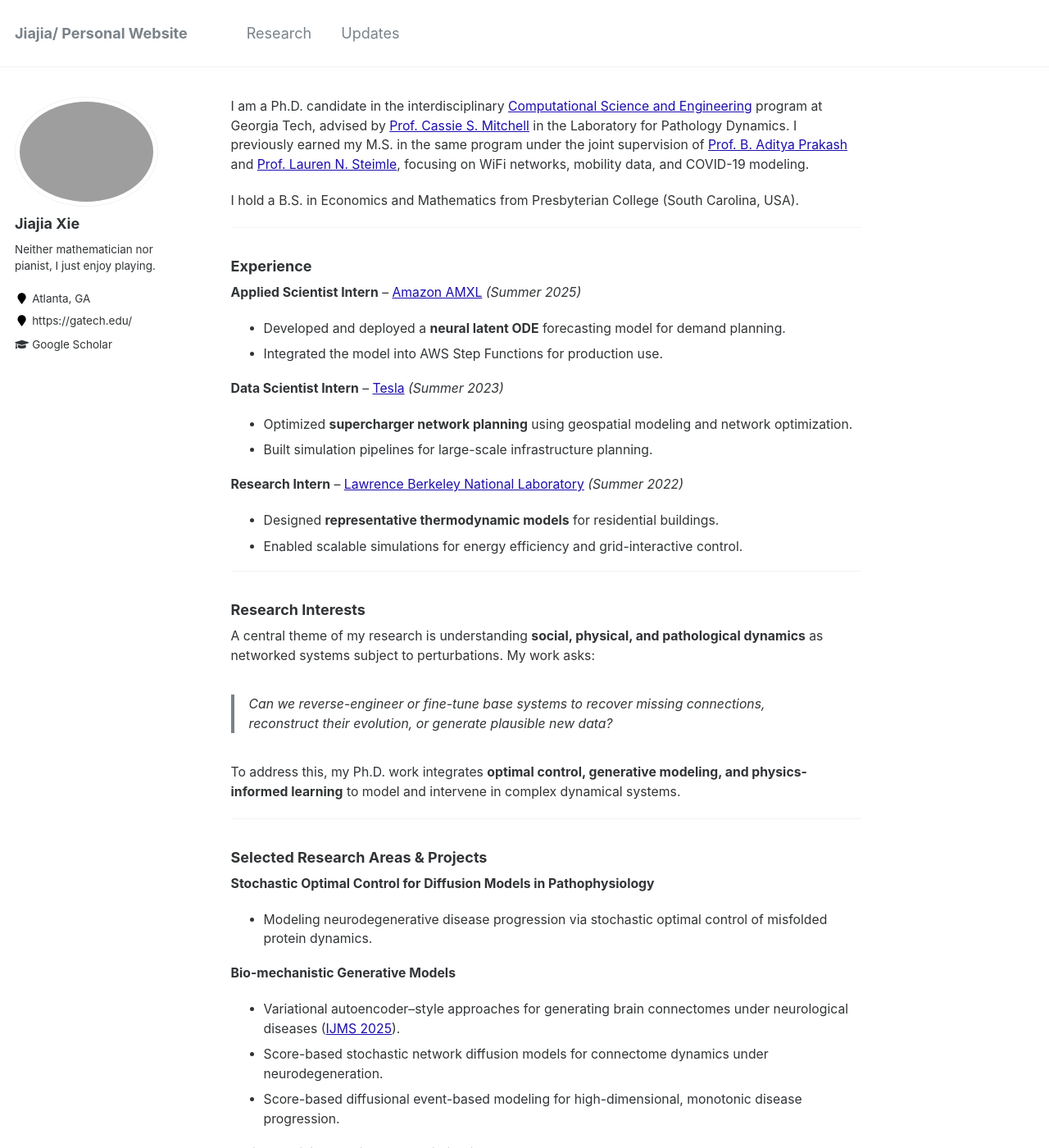
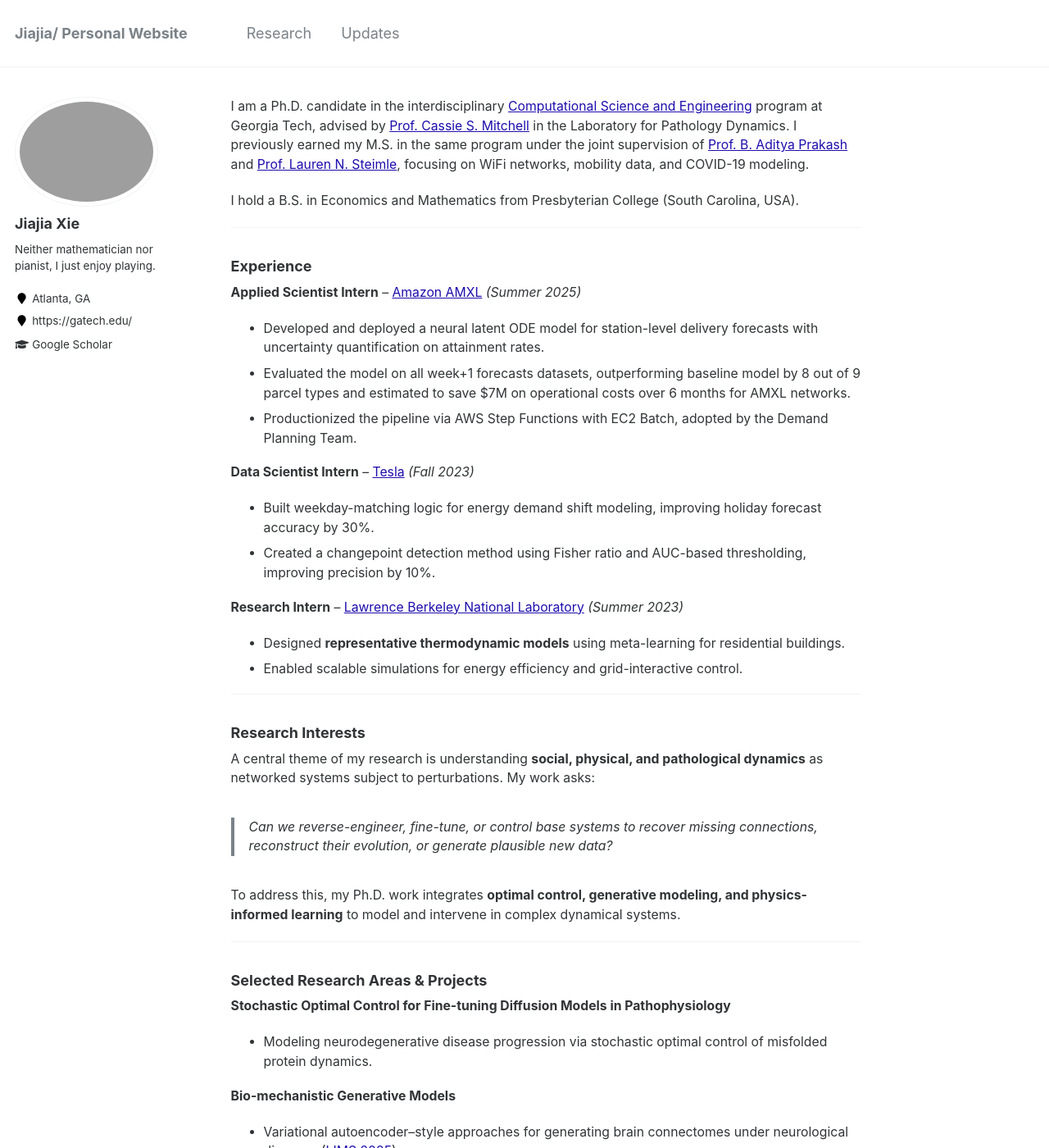
Before and after one commit to jxie1997/jxie1997.github.io, a Jekyll site: the page built from _pages/about.md, in a window 1280 px wide and 1400 px high. Shown: the whole window at 82% size. Built offline with Jekyll 4.4.1, drawn with Linux system fonts in a browser that asks for light colours.

Commit message:
update industry

```diff
--- a/_pages/about.md
+++ b/_pages/about.md
@@ -17,15 +17,19 @@ I hold a B.S. in Economics and Mathematics from Presbyterian College (South Caro
 ### Experience
 
 **Applied Scientist Intern** – [Amazon AMXL](https://www.amazon.science/) *(Summer 2025)*
-- Developed and deployed a **neural latent ODE** forecasting model for demand planning.
-- Integrated the model into AWS Step Functions for production use.
+- Developed and deployed a neural latent ODE model for station-level delivery forecasts with uncertainty
+  quantification on attainment rates.
+- Evaluated the model on all week+1 forecasts datasets, outperforming baseline model by 8 out of 9 parcel
+  types and estimated to save $7M on operational costs over 6 months for AMXL networks.
+- Productionized the pipeline via AWS Step Functions with EC2 Batch, adopted by the Demand Planning Team.
 
-**Data Scientist Intern** – [Tesla](https://tesla.com/) *(Summer 2023)*
-- Optimized **supercharger network planning** using geospatial modeling and network optimization.
-- Built simulation pipelines for large-scale infrastructure planning.
+**Data Scientist Intern** – [Tesla](https://tesla.com/) *(Fall 2023)*
+  - Built weekday-matching logic for energy demand shift modeling, improving holiday forecast accuracy by 30%.
+  - Created a changepoint detection method using Fisher ratio and AUC-based thresholding, improving precision
+    by 10%.
 
-**Research Intern** – [Lawrence Berkeley National Laboratory](https://www.lbl.gov/) *(Summer 2022)*
-- Designed **representative thermodynamic models** for residential buildings.
+**Research Intern** – [Lawrence Berkeley National Laboratory](https://www.lbl.gov/) *(Summer 2023)*
+- Designed **representative thermodynamic models** using meta-learning for residential buildings.
 - Enabled scalable simulations for energy efficiency and grid-interactive control.
 
 ---
@@ -34,7 +38,7 @@ I hold a B.S. in Economics and Mathematics from Presbyterian College (South Caro
 
 A central theme of my research is understanding **social, physical, and pathological dynamics** as networked systems subject to perturbations. My work asks:
 
-> *Can we reverse-engineer or fine-tune base systems to recover missing connections, reconstruct their evolution, or generate plausible new data?*
+> *Can we reverse-engineer, fine-tune, or control base systems to recover missing connections, reconstruct their evolution, or generate plausible new data?*
 
 To address this, my Ph.D. work integrates **optimal control, generative modeling, and physics-informed learning** to model and intervene in complex dynamical systems.
 
@@ -42,7 +46,7 @@ To address this, my Ph.D. work integrates **optimal control, generative modeling
 
 ### Selected Research Areas & Projects
 
-**Stochastic Optimal Control for Diffusion Models in Pathophysiology**
+**Stochastic Optimal Control for Fine-tuning Diffusion Models in Pathophysiology**
 - Modeling neurodegenerative disease progression via stochastic optimal control of misfolded protein dynamics.
 
 **Bio-mechanistic Generative Models**
```
